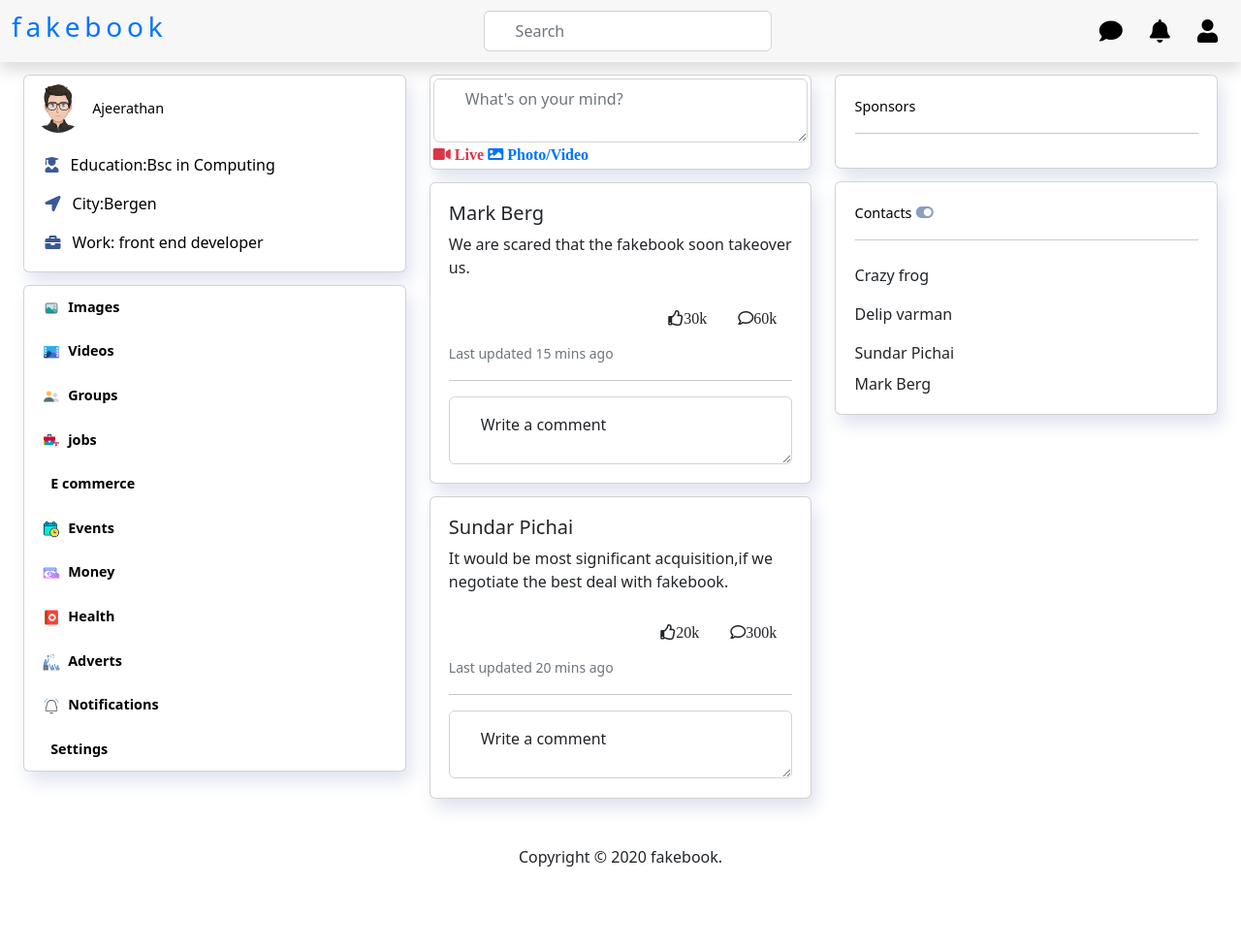
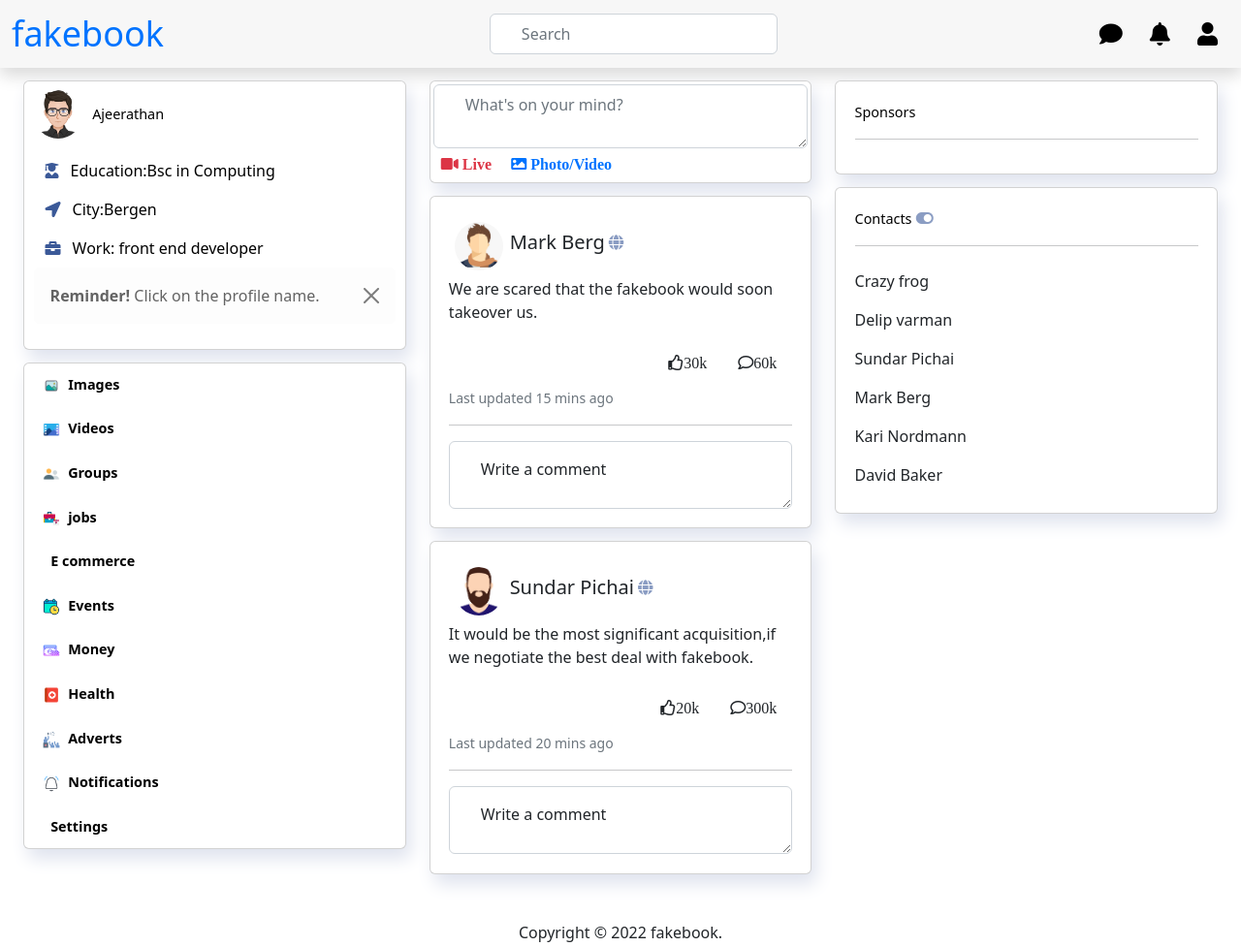
Before and after one commit to gitAji/Social-media, a website: page index.html in a window 1280 px wide. Shown: the whole page at 97% size. Before the commit the page ends 944 px from the top, so only its background shows below. Drawn offline with nearby package versions, Linux system fonts and the light colour scheme.

Commit message:
some tweaks!

```diff
--- a/index.html
+++ b/index.html
@@ -20,12 +20,7 @@
     <div class="row">
       <nav class="navbar navbar-light bg-light shadow">
         <div class="container-fluid">
-          <div class="logo">
-            <a href="index.html">
-              <h3>fakebook</h3>
-            </a>
-          </div>
-
+          <a class="navbar-brand" href="#">fakebook</a>
           <form class="search">
             <input class="form-control form-control-md" type="search" placeholder="Search" />
           </form>
@@ -62,6 +57,10 @@
                   <i class="fas fa-briefcase fa-1x"></i>Work: front end developer
                 </a>
               </div>
+              <div class="alert alert-light alert-dismissible fade show">
+                <strong>Reminder!</strong> Click on the profile name.
+                <button type="button" class="btn-close" data-bs-dismiss="alert"></button>
+            </div>
             </div>
 
 
@@ -127,16 +126,20 @@
               </div>
             </form>
             <div>
-              <i class="fa fa-video link-danger"> Live</i>
-              <i class="fa fa-image link-primary"> Photo/Video</i>
+              <i class="fa fa-video link-danger p-2"> Live</i>
+              <i class="fa fa-image link-primary p-2"> Photo/Video</i>
 
             </div>
           </div>
           <div class="card">
             <div class="card-body">
-              <h5 class="card-title">Mark Berg</h5>
+              <div class="d-flex">
+              <img class="rounded-circle profile-img" src="/images/mark.png" alt="profile" />
+              <h5 class="card-title py-3">Mark Berg</h5>
+              <i class="fa fa-globe m-1 py-3"></i>
+            </div>
               <p class="card-text">
-                We are scared that the fakebook soon takeover us.
+                We are scared that the fakebook would soon takeover us.
               </p>
               <div class="card-bottom">
                 <i class="far fa-thumbs-up">30k</i>
@@ -147,7 +150,8 @@
               </p>
               <hr>
               <div class="form-floating">
-                <textarea class="form-control" placeholder="Leave a comment here" id="floatingTextarea" style="height: 70px"></textarea>
+                <textarea class="form-control" placeholder="Leave a comment here" id="floatingTextarea"
+                  style="height: 70px"></textarea>
                 <label for="floatingTextarea2">Write a comment</label>
               </div>
             </div>
@@ -155,10 +159,13 @@
 
           <div class="card">
             <div class="card-body">
-              <h5 class="card-title">
-                Sundar Pichai</h5>
+              <div class="d-flex">
+                <img class="rounded-circle profile-img" src="/images/sundar.png" alt="profile" />
+                <h5 class="card-title py-3">Sundar Pichai</h5>
+                <i class="fa fa-globe m-1 py-3"></i>
+              </div>
               <p class="card-text">
-                It would be most significant acquisition,if we negotiate the best deal with fakebook.
+                It would be the most significant acquisition,if we negotiate the best deal with fakebook.
               </p>
               <div class="card-bottom">
                 <i class="far fa-thumbs-up">20k</i>
@@ -169,7 +176,8 @@
               </p>
               <hr>
               <div class="form-floating">
-                <textarea class="form-control" placeholder="Leave a comment here" id="floatingTextarea" style="height: 70px"></textarea>
+                <textarea class="form-control" placeholder="Leave a comment here" id="floatingTextarea"
+                  style="height: 70px"></textarea>
                 <label for="floatingTextarea2">Write a comment</label>
               </div>
             </div>
@@ -196,8 +204,14 @@
                 <li class="list-unstyled py-2">
                   Sundar Pichai
                 </li>
-                <li class="list-unstyled">
+                <li class="list-unstyled py-2">
                   Mark Berg
+                </li>
+                <li class="list-unstyled py-2">
+                  Kari Nordmann
+                </li>
+                <li class="list-unstyled py-2">
+                  David Baker
                 </li>
               </ul>
             </div>
@@ -209,7 +223,7 @@
   </div>
   <footer>
     <footer class="text-lg-center m-5">
-      <p>Copyright &copy; 2020 fakebook.</p>
+      <p>Copyright &copy; 2022 fakebook.</p>
       </div>
 
     </footer>
--- a/scss/_components.scss
+++ b/scss/_components.scss
@@ -1,31 +1,13 @@
 // Override Variables
 $input-btn-padding-y:         .5rem;
 $input-btn-padding-x:         2rem;
+$navbar-brand-font-size:         2.25rem;
+$navbar-light-brand-color:      $primary;
 
 // these css must be replace with BS overrides
 
-a {
-   text-decoration: none;
-   font-size: 1rem;
-
-}
-
-.logo {
-   font-size: 4rem;
-   letter-spacing: .3rem;
-   color: $primary;
 
 
-   a {
-      text-decoration: none;
-
-   }
-}
-
-
-.card-link {
-   text-decoration: none;
-}
 
 .placeholder {
    font-size: .1rem;
```
Also changed, not shown: login.html (+1 -1 lines), profile.html (+20 -17 lines), css/style.css, images/mark.png (added), images/sundar.png (added), 1 other file.
